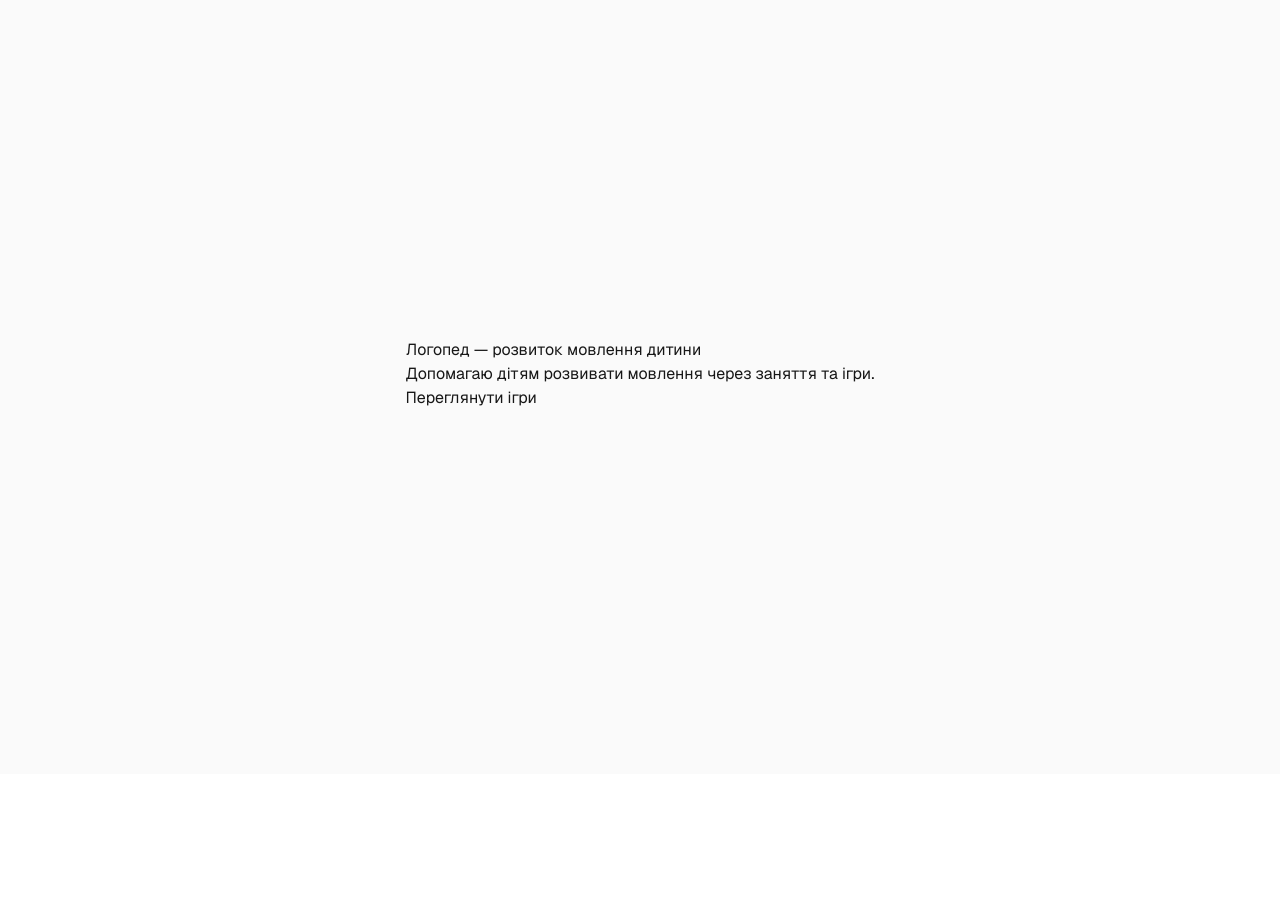
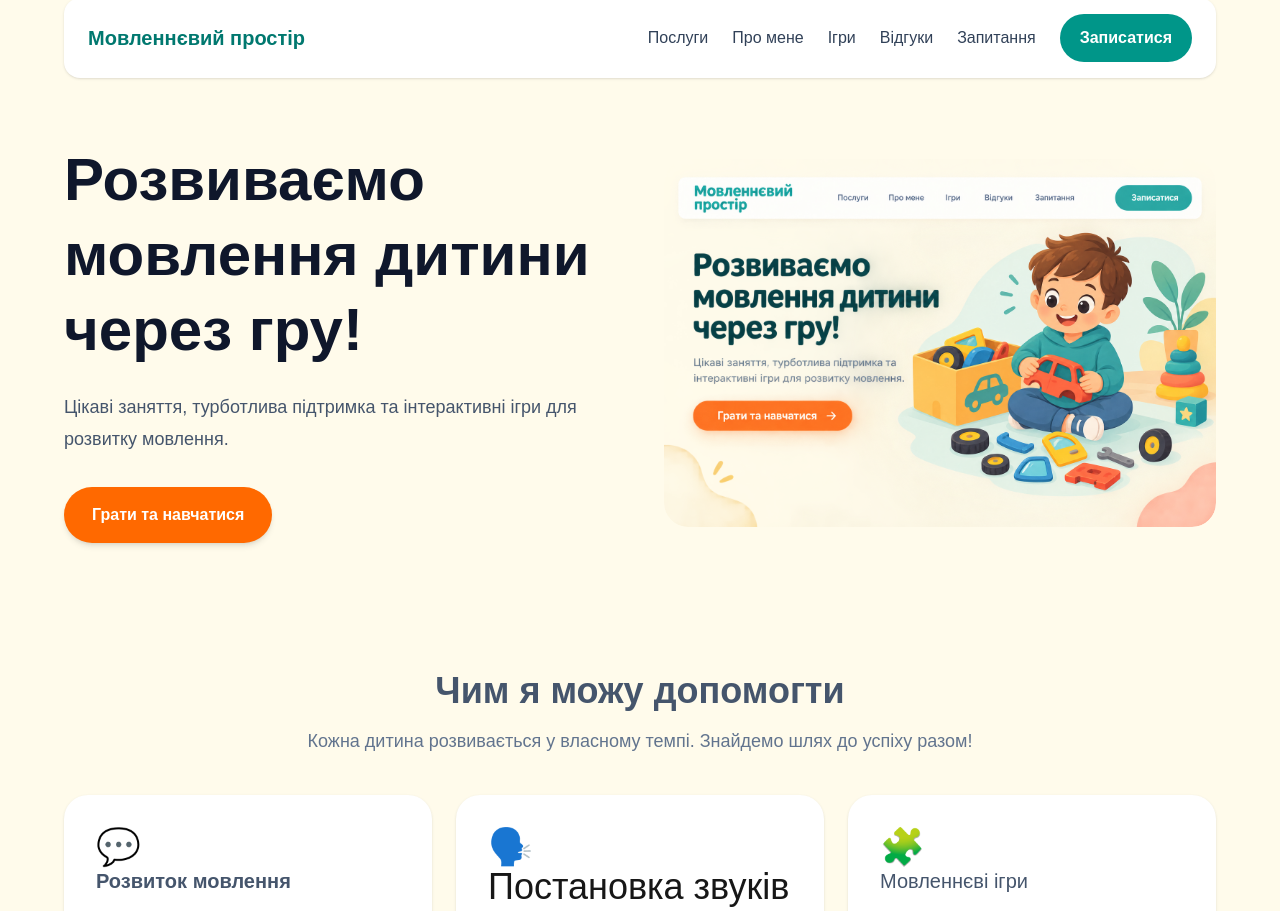
Before and after one commit to romanbarinov84/loged-site, a Next.js app: page / in a window 1280 px wide. Shown: the part 26-937 px from the top of the page. Before the commit the page ends 800 px from the top, so only its background shows below. Built offline with nearby package versions, Linux system fonts and the light colour scheme.

Commit message:
13.10.26 app/page.tsx middle section "How can I help you" 14:00

```diff
--- /dev/null
+++ b/app/_components/Header.tsx
@@ -0,0 +1,42 @@
+import Link from "next/link";
+
+const HeaderPage = () => {
+  return (
+    <header className="mx-auto flex max-w-6xl items-center justify-between rounded-2xl bg-white px-6 py-4 shadow-sm">
+      <Link href="/" className="text-xl font-extrabold text-teal-700">
+        Мовленнєвий простір
+      </Link>
+
+      <nav className="hidden items-center gap-6 md:flex">
+        <a href="#services" className="text-slate-700 hover:text-teal-700">
+          Послуги
+        </a>
+
+        <a href="#about" className="text-slate-700 hover:text-teal-700">
+          Про мене
+        </a>
+
+        <a href="#games" className="text-slate-700 hover:text-teal-700">
+          Ігри
+        </a>
+
+        <a href="#reviews" className="text-slate-700 hover:text-teal-700">
+          Відгуки
+        </a>
+
+        <a href="#questions" className="text-slate-700 hover:text-teal-700">
+          Запитання
+        </a>
+
+        <a
+          href="#contacts"
+          className="rounded-full bg-teal-600 px-5 py-3 font-semibold text-white transition hover:bg-teal-700"
+        >
+          Записатися
+        </a>
+      </nav>
+    </header>
+  );
+};
+
+export default HeaderPage;
--- /dev/null
+++ b/app/_components/Reviews.tsx
@@ -0,0 +1,11 @@
+
+
+const ReviewsPage = () => {
+  return (
+    <section>
+        Відгуки батьків
+    </section>
+  )
+}
+
+export default ReviewsPage
--- a/app/page.tsx
+++ b/app/page.tsx
@@ -1,17 +1,97 @@
+import HeaderPage from "./_components/Header";
+import ReviewsPage from "./_components/Reviews";
+import Image from "next/image";
+
 
 
 export default function Home() {
   return (
-    <div className="flex flex-col flex-1 items-center justify-center bg-zinc-50 font-sans dark:bg-black">
-     <main>
-      <h1>Логопед — розвиток мовлення дитини</h1>
+    <main className="min-h-screen bg-amber-50 px-6 py-6">
+      <HeaderPage />
 
-      <p>
-        Допомагаю дітям розвивати мовлення через заняття та ігри.
-      </p>
+     <section className="mx-auto grid max-w-6xl py-16 items-center gap-12 md:grid-cols-2">
+      <div>
+         <h1 className="max-w-3xl text-4xl font-extrabold leading-tight text-slate-900 md:text-6xl">
+    Розвиваємо мовлення дитини через гру!
+  </h1>
 
-      <button>Переглянути ігри</button>
+   <p className="mt-6 max-w-xl text-lg leading-8 text-slate-600">
+    Цікаві заняття, турботлива підтримка та інтерактивні ігри
+    для розвитку мовлення.
+  </p>
+
+  <a
+    href="#games"
+    className="mt-8 inline-block rounded-full bg-orange-500 px-7 py-4 font-bold text-white shadow-md transition hover:bg-orange-600"
+  >
+    Грати та навчатися
+  </a>
+      </div>
+
+
+
+  <div className="relative min-h-80 overflow-hidden rounded-3xl">
+   <Image
+    src="/images/Мовленнєвий простір_ грайливе навчання.png"
+    alt="Дитина грається з іграшковою машинкою"
+    width={1536}
+    height={1024}
+    className="h-auto w-full rounded-3xl"
+    priority
+  />
+  </div>
+</section>
+<section className="mx-auto max-w-6xl py-16">
+  <div className="mb-10 text-center">
+    <h2 className="text-3xl font-bold text-slate-600 md:text-4xl">
+      Чим я можу допомогти
+    </h2>
+    <p className="mt-4 text-lg text-slate-500">
+       Кожна дитина розвивається у власному темпі.
+      Знайдемо шлях до успіху разом!
+    </p>
+  </div>
+  <div className="grid gap-6 md:grid-cols-3">
+
+    <div className="rounded-3xl bg-white p-8 shadow-sm hover:-translate-1 hover:shadow-md">
+
+      <div className="mb-4 text-4xl">💬
+        {/* block speak */}
+        <h3 className="text-xl font-bold text-slate-600">
+          Розвиток мовлення
+        </h3>
+        <p className="mt-3 text-xl leading-7 text-slate-400">
+           Розширюємо словниковий запас і вчимося будувати речення.
+        </p>
+      </div>
+      </div>
+    {/* block sounds */}
+      <div className="rounded-3xl bg-white p-8 shadow-sm hover:-translate-1 hover:shadow-md">
+        <div className="mb-4 text-4xl">🗣️
+          <h3>
+    Постановка звуків
+    </h3>
+    <p className="mt-3 text-xl leading-7 text-slate-400">
+      Працюємо над правильною вимовою звуків у цікавій формі.
+    </p>
+        </div>
+
+      </div>
+      <div className="rounded-3xl bg-white p-8 shadow-sm hover:-translate-1 hover:shadow-md">
+        <div className="mb-4 text-4xl">🧩
+          <h3 className="text-xl text-slate-600 leading-7">
+            Мовленнєві ігри
+          </h3>
+          <p className="mt-3 text-xl leading-7 text-slate-400">
+           Розвиваємо мовлення за допомогою ігор та інтерактивних вправ.
+          </p>
+        </div>
+      </div>
+
+  </div>
+
+</section>
+      <ReviewsPage/>
     </main>
-    </div>
   );
 }
```
Also changed, not shown: public/images/Мовленнєвий простір_ грайливе навчання.png (added).
